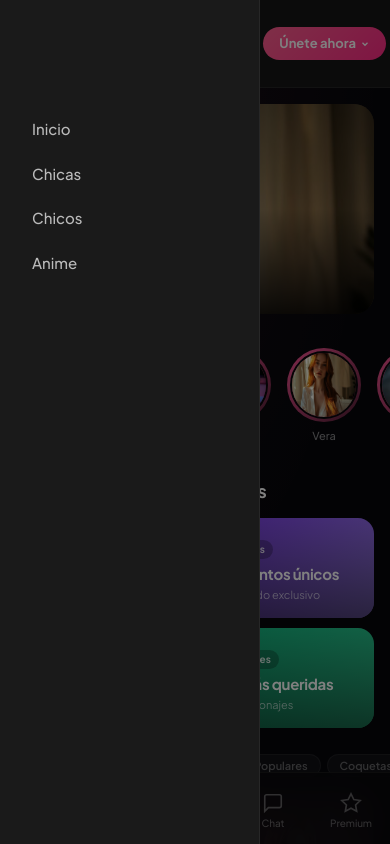
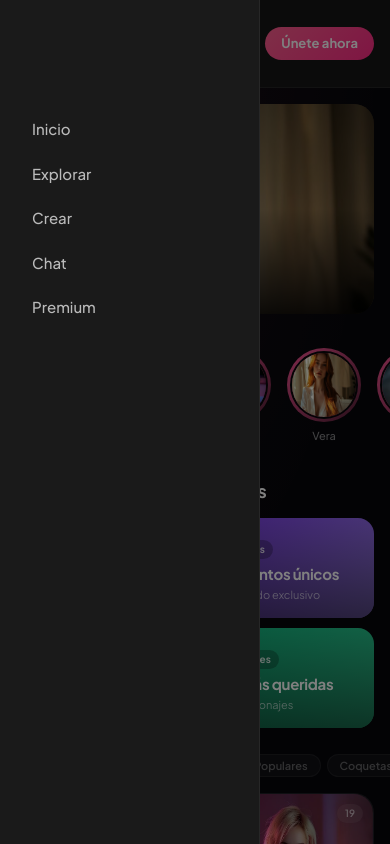
Before and after one commit to 3737631/luciaia, a Next.js app: page /girls in a window 390 px wide. Both pictures are taken after a click on the button 30 px from the left and 43 px from the top of the page. Shown: the top 844 px of the page. Built offline with nearby package versions, Linux system fonts and the light colour scheme.

Commit message:
remove persistent BottomNav, add full nav to hamburger menu, add Chica/Chico/Anime dropdown in header

```diff
--- a/src/app/girls/page.tsx
+++ b/src/app/girls/page.tsx
@@ -6,7 +6,7 @@ import GirlCard from "@/components/GirlCard";
 import HeroShowcaseCarousel from "@/components/HeroShowcaseCarousel";
 import StoriesRow from "@/components/StoriesRow";
 import ExperiencesSection from "@/components/ExperiencesSection";
-import BottomNav from "@/components/BottomNav";
+
 import CreateYourGirl from "@/components/CreateYourGirl";
 import { girls } from "@/data/girls";
 
@@ -78,7 +78,6 @@ export default function GirlsPage() {
         <div style={{ height: 24 }} />
       </main>
 
-      <BottomNav />
       <CreateYourGirl open={createOpen} onClose={() => setCreateOpen(false)} />
     </>
   );
--- a/src/app/globals.css
+++ b/src/app/globals.css
@@ -112,23 +112,6 @@ body {
 .scrollbar-none::-webkit-scrollbar { display: none; }
 .scrollbar-none { -ms-overflow-style: none; scrollbar-width: none; }
 
-.bottom-nav {
-  position: fixed;
-  bottom: 0;
-  left: 0;
-  right: 0;
-  height: calc(72px + env(safe-area-inset-bottom, 0px));
-  padding-bottom: env(safe-area-inset-bottom, 0px);
-  z-index: 50;
-  background: rgba(9,9,11,0.92);
-  backdrop-filter: blur(20px);
-  -webkit-backdrop-filter: blur(20px);
-  border-top: 1px solid rgba(255,255,255,0.06);
-  display: flex;
-  align-items: center;
-  justify-content: space-around;
-}
-
 @keyframes carouselSlide {
   0% { transform: translateX(0); }
   100% { transform: translateX(-100%); }
--- a/src/components/Header.tsx
+++ b/src/components/Header.tsx
@@ -4,19 +4,26 @@ import Link from "next/link";
 import { useState } from "react";
 import { usePathname } from "next/navigation";
 
-const menuLinks = [
+const navItems = [
   { label: "Inicio", href: "/girls" },
-  { label: "Chicas", href: "/girls" },
-  { label: "Chicos", href: "/chicos" },
+  { label: "Explorar", href: "/girls" },
+  { label: "Crear", href: "#crear" },
+  { label: "Chat", href: "/chat/luna" },
+  { label: "Premium", href: "#premium" },
+];
+
+const categoryLinks = [
+  { label: "Chica", href: "/girls" },
+  { label: "Chico", href: "/chicos" },
   { label: "Anime", href: "/anime" },
 ];
 
 export default function Header() {
   const [menuOpen, setMenuOpen] = useState(false);
-  const [genderOpen, setGenderOpen] = useState(false);
-  const [profileOpen, setProfileOpen] = useState(false);
-  const [gender, setGender] = useState("Hombre");
+  const [catOpen, setCatOpen] = useState(false);
   const pathname = usePathname();
+
+  const currentCat = categoryLinks.find((c) => pathname.startsWith(c.href)) ?? categoryLinks[0];
 
   return (
     <header
@@ -36,7 +43,7 @@ export default function Header() {
           alignItems: "center",
           height: "100%",
           padding: "0 16px",
-          gap: 12,
+          gap: 10,
         }}
       >
         {/* Hamburger */}
@@ -78,10 +85,10 @@ export default function Header() {
         {/* Spacer */}
         <div style={{ flex: 1 }} />
 
-        {/* Gender selector */}
+        {/* Category dropdown: Chica / Chico / Anime */}
         <div style={{ position: "relative" }}>
           <button
-            onClick={() => setGenderOpen(!genderOpen)}
+            onClick={() => setCatOpen(!catOpen)}
             style={{
               background: "rgba(255,255,255,0.08)",
               border: 0,
@@ -97,14 +104,14 @@ export default function Header() {
               whiteSpace: "nowrap",
             }}
           >
-            {gender}
+            {currentCat.label}
             <svg width="10" height="10" viewBox="0 0 24 24" fill="none" stroke="currentColor" strokeWidth="3">
               <polyline points="6 9 12 15 18 9" />
             </svg>
           </button>
-          {genderOpen && (
+          {catOpen && (
             <>
-              <div style={{ position: "fixed", inset: 0, zIndex: 90 }} onClick={() => setGenderOpen(false)} />
+              <div style={{ position: "fixed", inset: 0, zIndex: 90 }} onClick={() => setCatOpen(false)} />
               <div
                 style={{
                   position: "absolute", top: "100%", right: 0, marginTop: 4,
@@ -113,82 +120,45 @@ export default function Header() {
                   zIndex: 100, minWidth: 100,
                 }}
               >
-                {["Hombre", "Mujer", "Otro"].map((o) => (
-                  <button
-                    key={o}
-                    onClick={() => { setGender(o); setGenderOpen(false); }}
+                {categoryLinks.map((c) => {
+                  const isActive = pathname.startsWith(c.href);
+                  return (
+                    <Link
+                      key={c.label}
+                      href={c.href}
+                      onClick={() => setCatOpen(false)}
                       style={{
                         display: "block", width: "100%", padding: "10px 16px",
-                      background: gender === o ? "rgba(255,255,255,0.08)" : "transparent",
-                      border: 0, color: gender === o ? "#ff5f8f" : "#fff",
+                        background: isActive ? "rgba(255,255,255,0.08)" : "transparent",
+                        border: 0, color: isActive ? "#ff5f8f" : "#fff",
                         fontSize: 13, cursor: "pointer", textAlign: "left",
+                        textDecoration: "none",
                       }}
                     >
-                    {o}
-                  </button>
-                ))}
+                      {c.label}
+                    </Link>
+                  );
+                })}
               </div>
             </>
           )}
         </div>
 
-        {/* Únete gratis / profile */}
-        <div style={{ position: "relative" }}>
+        {/* Únete ahora */}
         <button
-            onClick={() => setProfileOpen(!profileOpen)}
           style={{
             background: "linear-gradient(135deg, #ff5f8f, #ff2b86)",
             border: 0, borderRadius: 20,
             padding: "7px 16px", color: "#fff",
             fontSize: 13, fontWeight: 700,
             cursor: "pointer", whiteSpace: "nowrap",
-              display: "inline-flex", alignItems: "center", gap: 4,
           }}
         >
           Únete ahora
-            <svg width="10" height="10" viewBox="0 0 24 24" fill="none" stroke="currentColor" strokeWidth="3">
-              <polyline points="6 9 12 15 18 9" />
-            </svg>
-          </button>
-          {profileOpen && (
-            <>
-              <div style={{ position: "fixed", inset: 0, zIndex: 90 }} onClick={() => setProfileOpen(false)} />
-              <div
-                style={{
-                  position: "absolute", top: "100%", right: 0, marginTop: 4,
-                  background: "#222", borderRadius: 12,
-                  border: "1px solid rgba(255,255,255,0.1)", overflow: "hidden",
-                  zIndex: 100, minWidth: 140,
-                }}
-              >
-                <button
-                  onClick={() => { setProfileOpen(false); }}
-                  style={{
-                    display: "block", width: "100%", padding: "10px 16px",
-                    background: "transparent", border: 0,
-                    color: "#fff", fontSize: 13, cursor: "pointer", textAlign: "left",
-                  }}
-                >
-                  Crear cuenta
-                </button>
-                <button
-                  onClick={() => { setProfileOpen(false); }}
-                  style={{
-                    display: "block", width: "100%", padding: "10px 16px",
-                    background: "transparent", border: 0,
-                    color: "#fff", fontSize: 13, cursor: "pointer", textAlign: "left",
-                    borderTop: "1px solid rgba(255,255,255,0.06)",
-                  }}
-                >
-                  Iniciar sesión
         </button>
       </div>
-            </>
-          )}
-        </div>
-      </div>
 
-      {/* Side menu overlay */}
+      {/* Side menu overlay - full navigation */}
       {menuOpen && (
         <div
           style={{ position: "fixed", inset: 0, zIndex: 200 }}
@@ -212,12 +182,12 @@ export default function Header() {
               gap: 2,
             }}
           >
-            {menuLinks.map((link) => {
-              const isActive = pathname === link.href || (link.href !== "/girls" && pathname.startsWith(link.href));
+            {navItems.map((item) => {
+              const isActive = pathname === item.href;
               return (
                 <Link
-                  key={link.href + link.label}
-                  href={link.href}
+                  key={item.label}
+                  href={item.href}
                   onClick={() => setMenuOpen(false)}
                   style={{
                     display: "block",
@@ -231,7 +201,7 @@ export default function Header() {
                     transition: "all 0.15s ease",
                   }}
                 >
-                  {link.label}
+                  {item.label}
                 </Link>
               );
             })}
```
Lines whose indentation alone changed are shown as unchanged.
